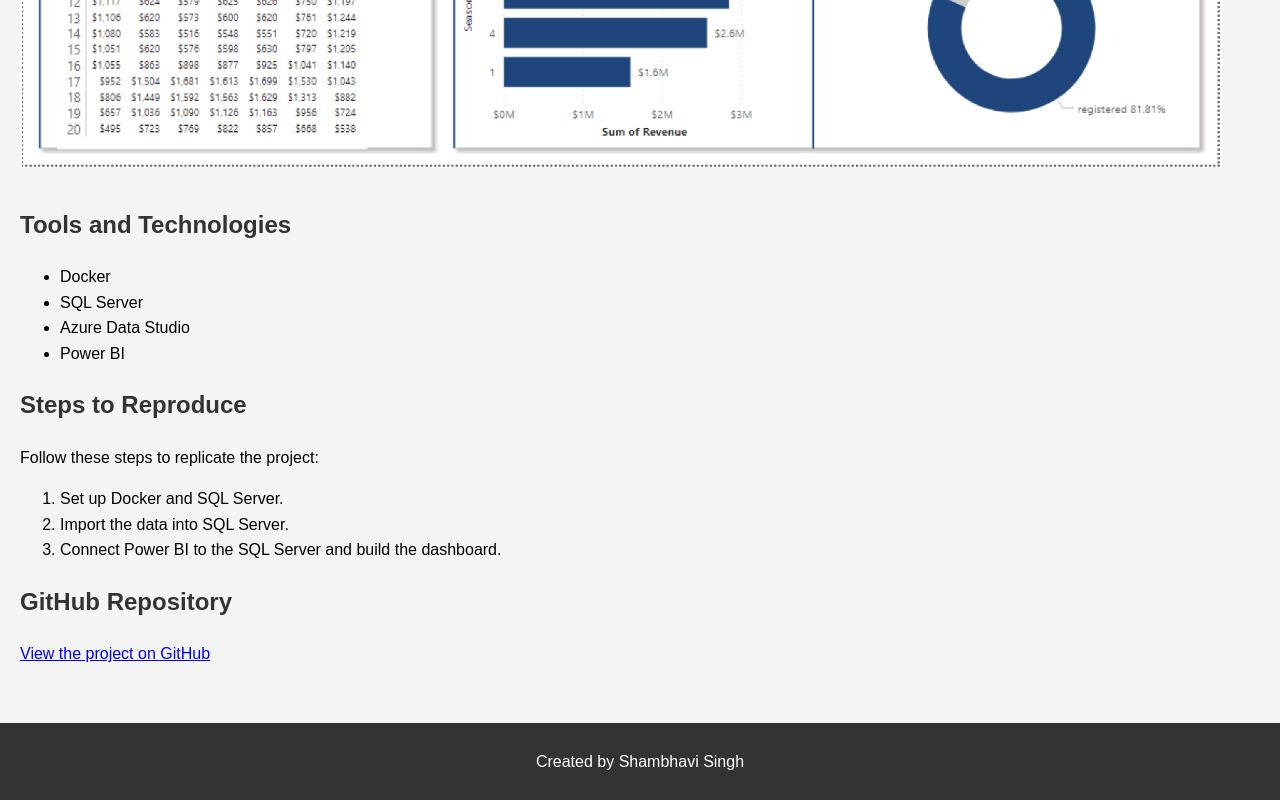
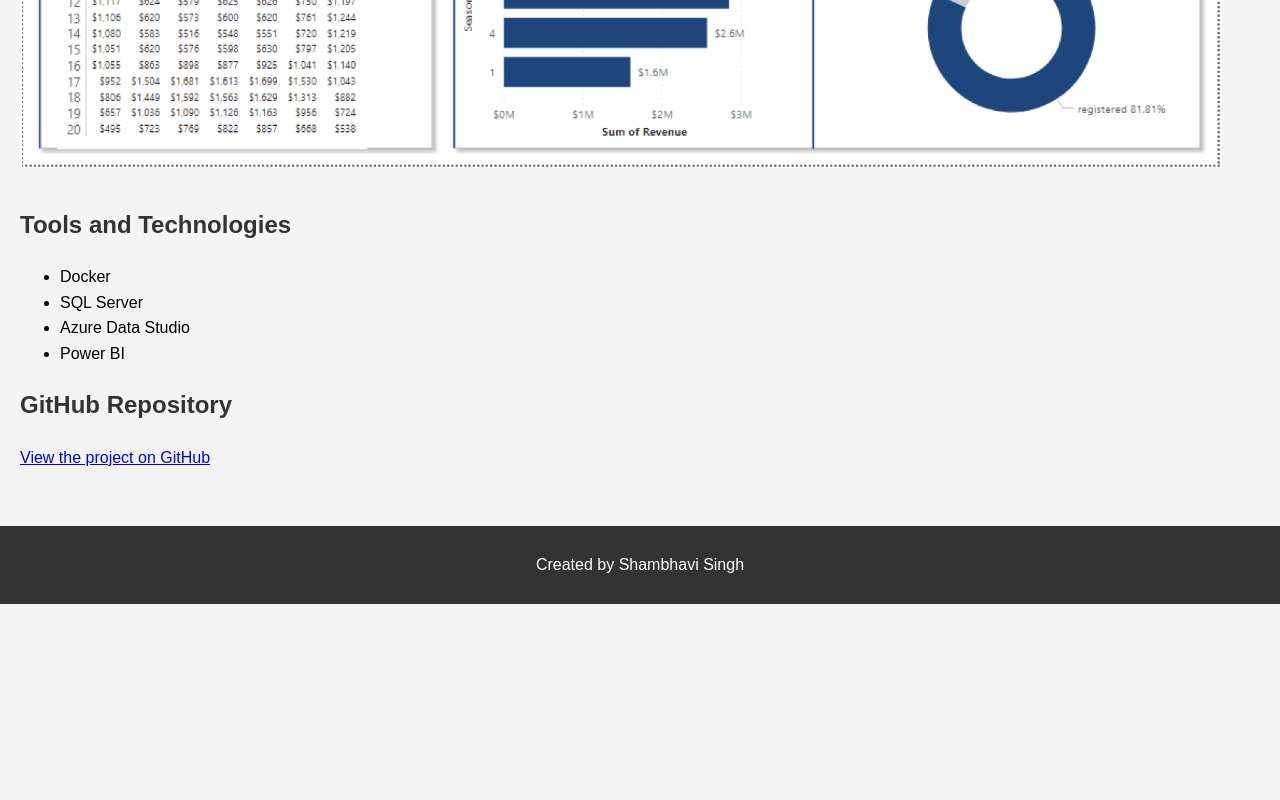
Before and after one commit to SinSham/Bike-Data-Dashboard, a plain HTML site: page index.html in a window 1280 px wide. Shown: the part 2229-3029 px from the top of the page. After the commit the page ends 2833 px from the top, so only its background shows below. Drawn offline with Linux system fonts and the light colour scheme.

Commit message:
Update index.html

```diff
--- a/index.html
+++ b/index.html
@@ -35,16 +35,6 @@
         </section>
 
         <section>
-            <h2>Steps to Reproduce</h2>
-            <p>Follow these steps to replicate the project:</p>
-            <ol>
-                <li>Set up Docker and SQL Server.</li>
-                <li>Import the data into SQL Server.</li>
-                <li>Connect Power BI to the SQL Server and build the dashboard.</li>
-            </ol>
-        </section>
-
-        <section>
             <h2>GitHub Repository</h2>
             <p><a href="https://github.com/SinSham/Bike-Data-Dashboard">View the project on GitHub</a></p>
         </section>
```
